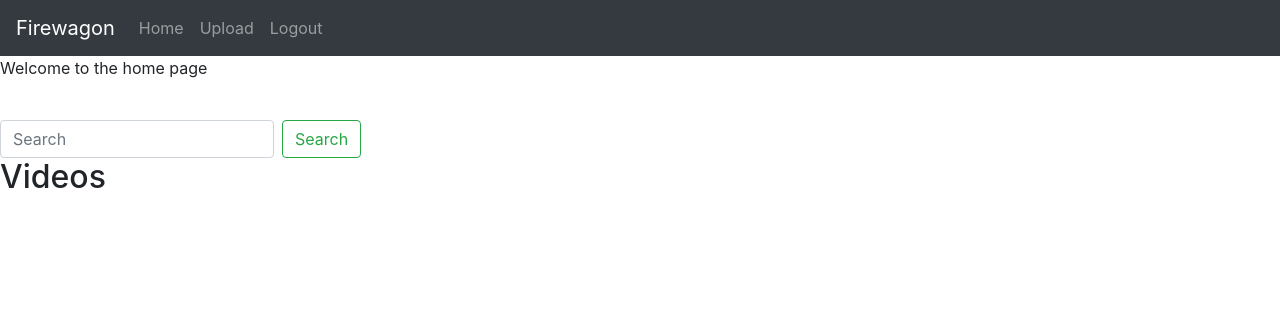
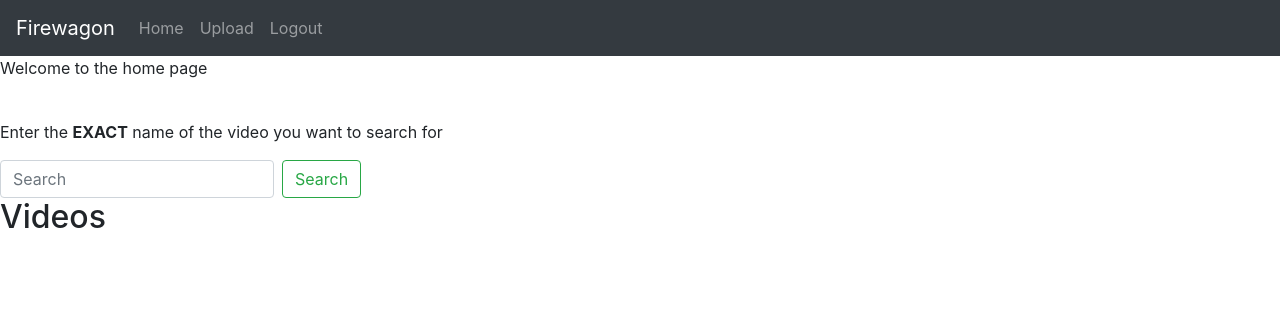
Before and after one commit to oneNutW0nder/csec380-project, a Flask app: template app/application/templates/index.html in a window 1280 px wide. Shown: the top 316 px of the page. Run offline with Flask 2, Linux system fonts and the light colour scheme; the template is opened without the code that fills it, so the values that code supplies are empty; parts of the project's set-up code (start-up, migrations or seed data) failed here and were passed over; some libraries are stand-ins or nearby versions.

Commit message:
text on index.html

```diff
--- a/app/application/templates/index.html
+++ b/app/application/templates/index.html
@@ -4,6 +4,7 @@
 {% block content %}
     <p>Welcome to the home page</p><br/>
 
+    <p>Enter the <b>EXACT</b> name of the video you want to search for</p>
     <form class="form-inline my-2 my-lg-0">
         <input class="form-control mr-sm-2" type="search_string" placeholder="Search" aria-label="Search" name="search_string">
         <button class="btn btn-outline-success my-2 my-sm-0" type="submit" formaction="/" formmethod="get">Search</button>
```
